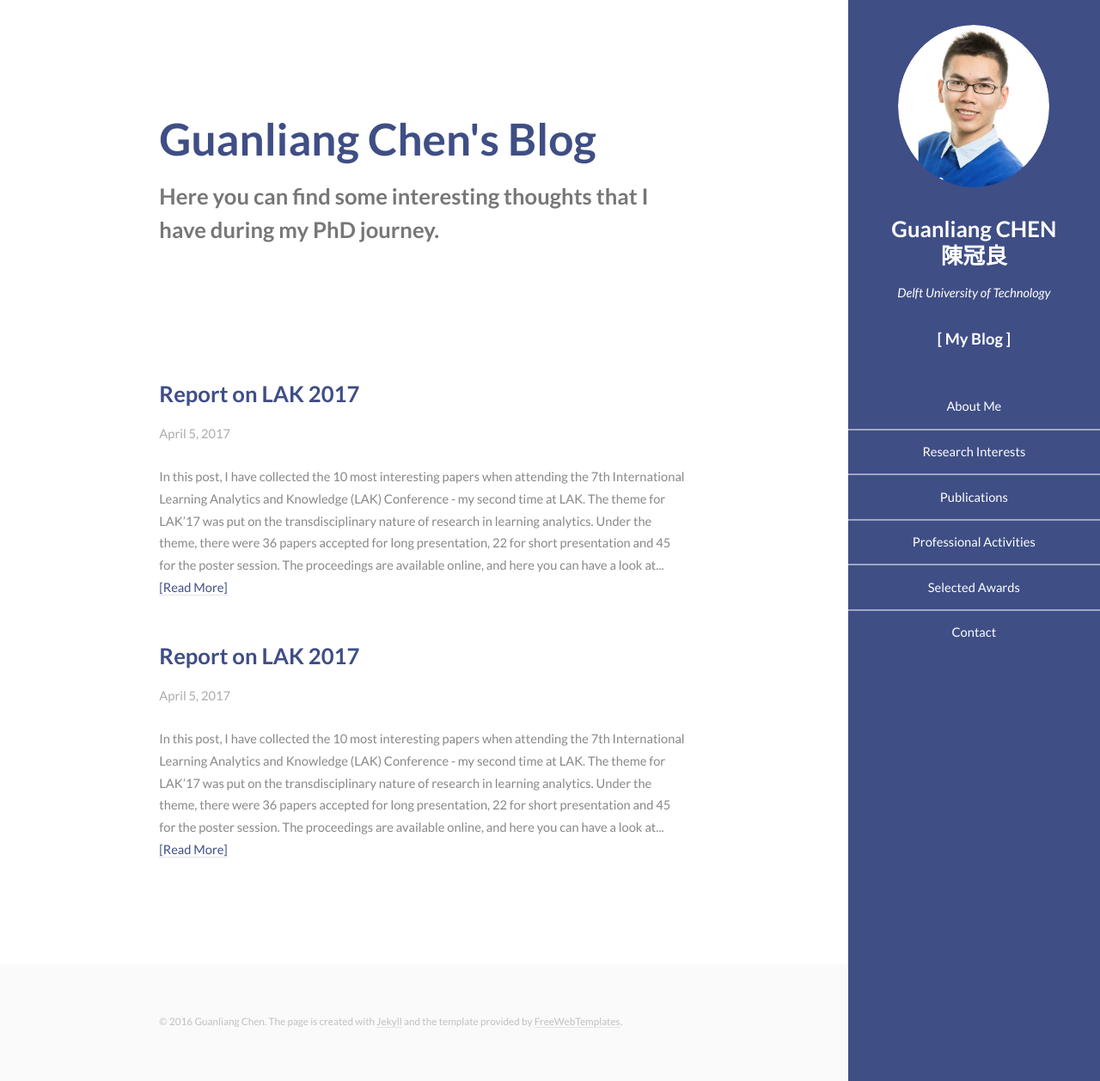
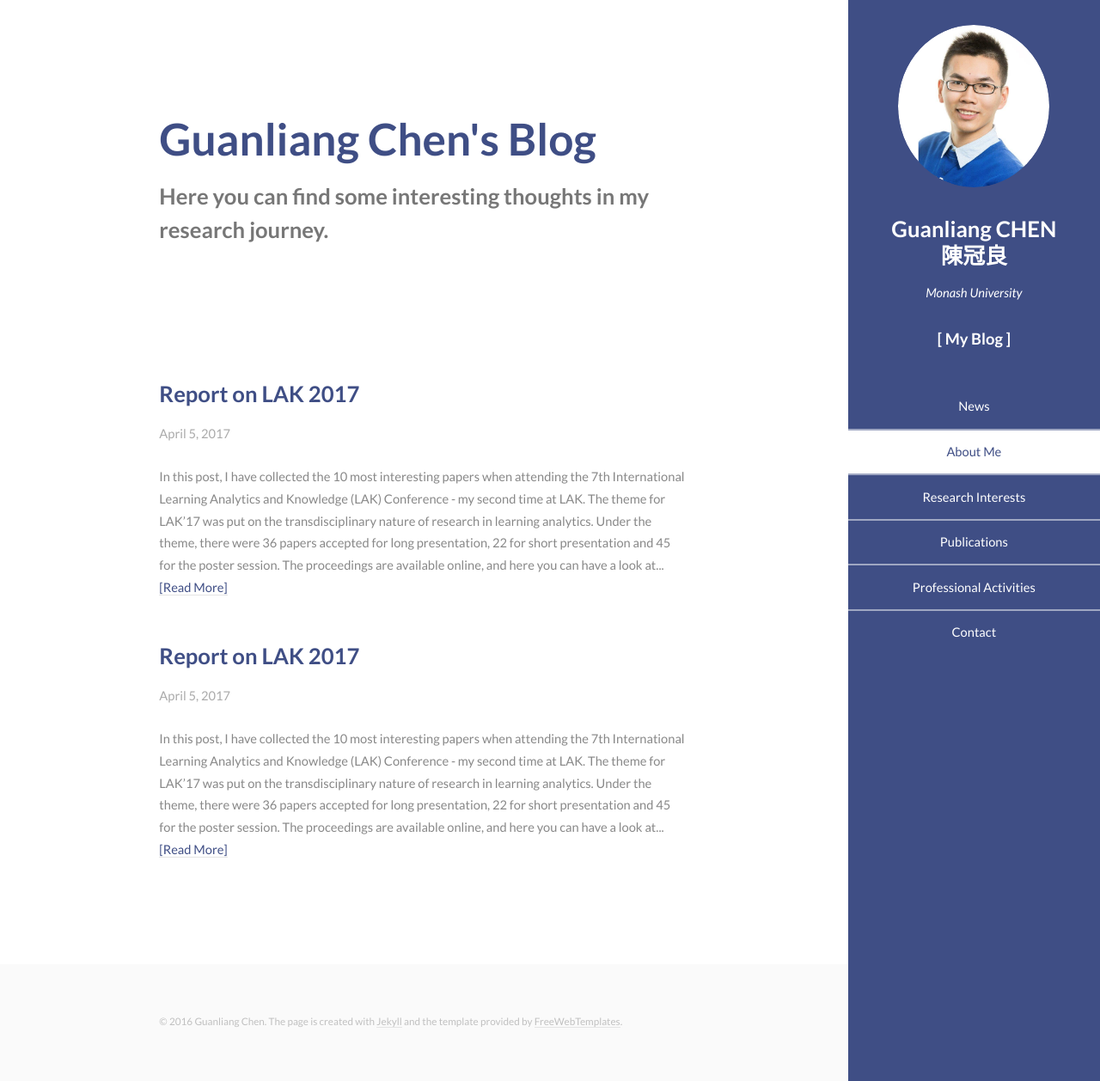
Before and after one commit to AngusGLChen/__angusglchen.github.io, a Jekyll site: the page built from blog/index.html, in a window 1280 px wide and 1258 px high. Shown: the whole window at 86% size. Built offline with Jekyll 4.4.1, drawn with Linux system fonts in a browser that asks for light colours; the list of posts is cut into pages by our own code.

Commit message:
Mar 27, 2020

```diff
--- a/_layouts/default.html
+++ b/_layouts/default.html
@@ -28,17 +28,20 @@
 				<header>
 					<span class="image avatar"><img src="/images/avatar.jpg" alt="" /></span>
 					<h1 id="logo"><a href="#">Guanliang CHEN<br>陳冠良</a></h1>
-					<p>Delft University of Technology</p>
+					<p>Monash University</p>
 					<h4><a href="/blog"><br>[ My Blog ]<br></a></h4>
 				</header>
 				<nav id="nav">
 					<ul>
-						<li><a href="/index.html#one">About Me</a></li>
-						<li><a href="/index.html#two">Research Interests</a></li>
-						<li><a href="/index.html#three">Publications</a></li>
-						<li><a href="/index.html#four">Professional Activities</a></li>
-						<li><a href="/index.html#five">Selected Awards</a></li>
-						<li><a href="/index.html#six">Contact</a></li>
+						<li><a href="#one">News</a></li>
+						<li><a href="#two" class="active">About Me</a></li>
+						<li><a href="#three">Research Interests</a></li>
+						<li><a href="#four">Publications</a></li>
+						<li><a href="#five">Professional Activities</a></li>
+						<!--li><a href="#six">Supervision</a></li!-->
+						<!--li><a href="#seven">Teaching</a></li!-->
+						<!--li><a href="#eight">Selected Awards</a></li!-->
+						<li><a href="#nine">Contact</a></li>
 					</ul>
 				</nav>
 			</section>
--- a/blog/index.html
+++ b/blog/index.html
@@ -4,7 +4,7 @@ title: Guanliang Chen's Blog
 ---
 
 <h2 style="padding:1.25em 0 0 0"><font color="#3f4e85">{{page.title}}</font></h2>
-<p style="padding:0 0 4.25em 0"><font font-size="2.25em">Here you can find some interesting thoughts that I have during my PhD journey.</font></p>
+<p style="padding:0 0 4.25em 0"><font font-size="2.25em">Here you can find some interesting thoughts in my research journey.</font></p>
 
 <div style="padding:0 0 5em 0">
 	<div class="posts-list">
```
